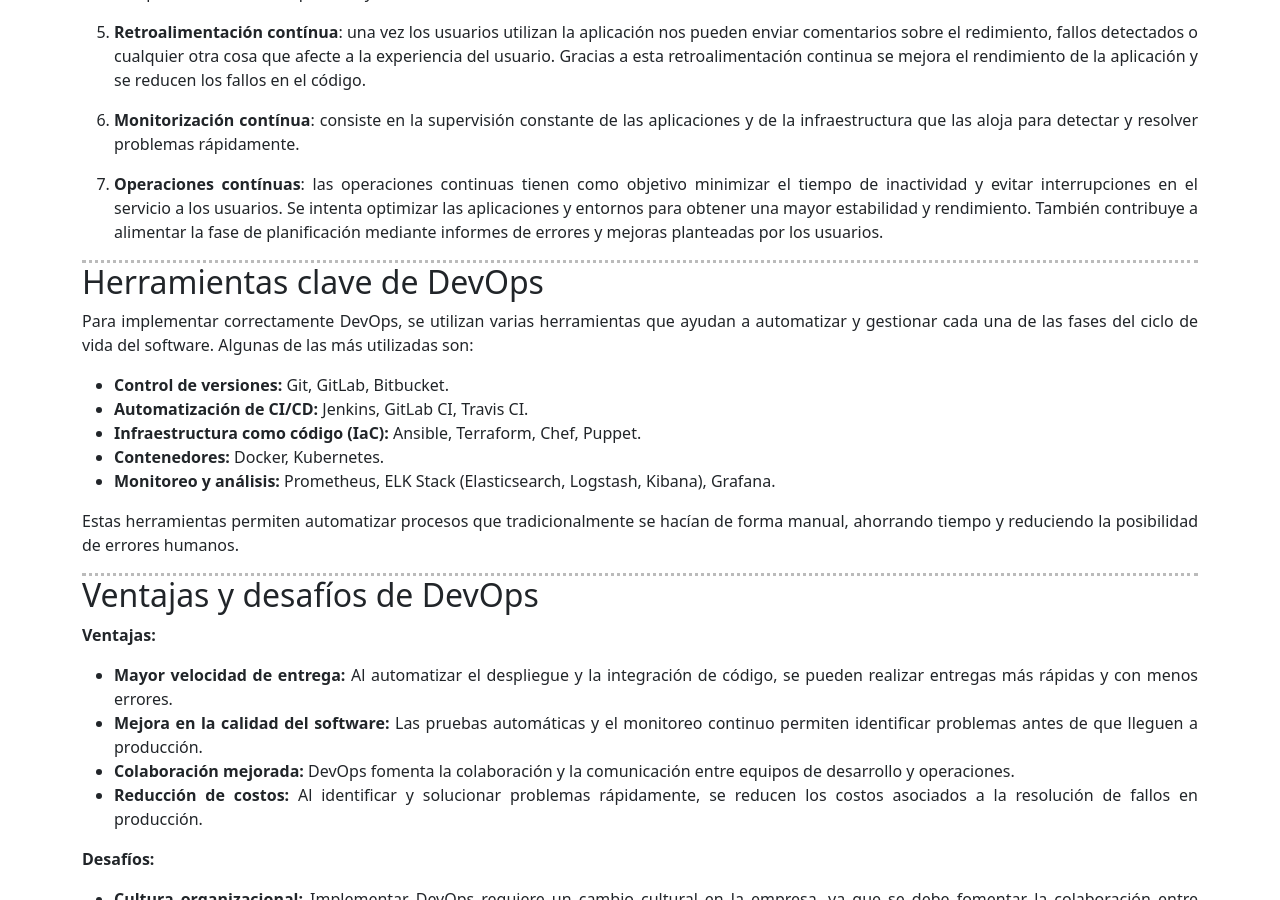
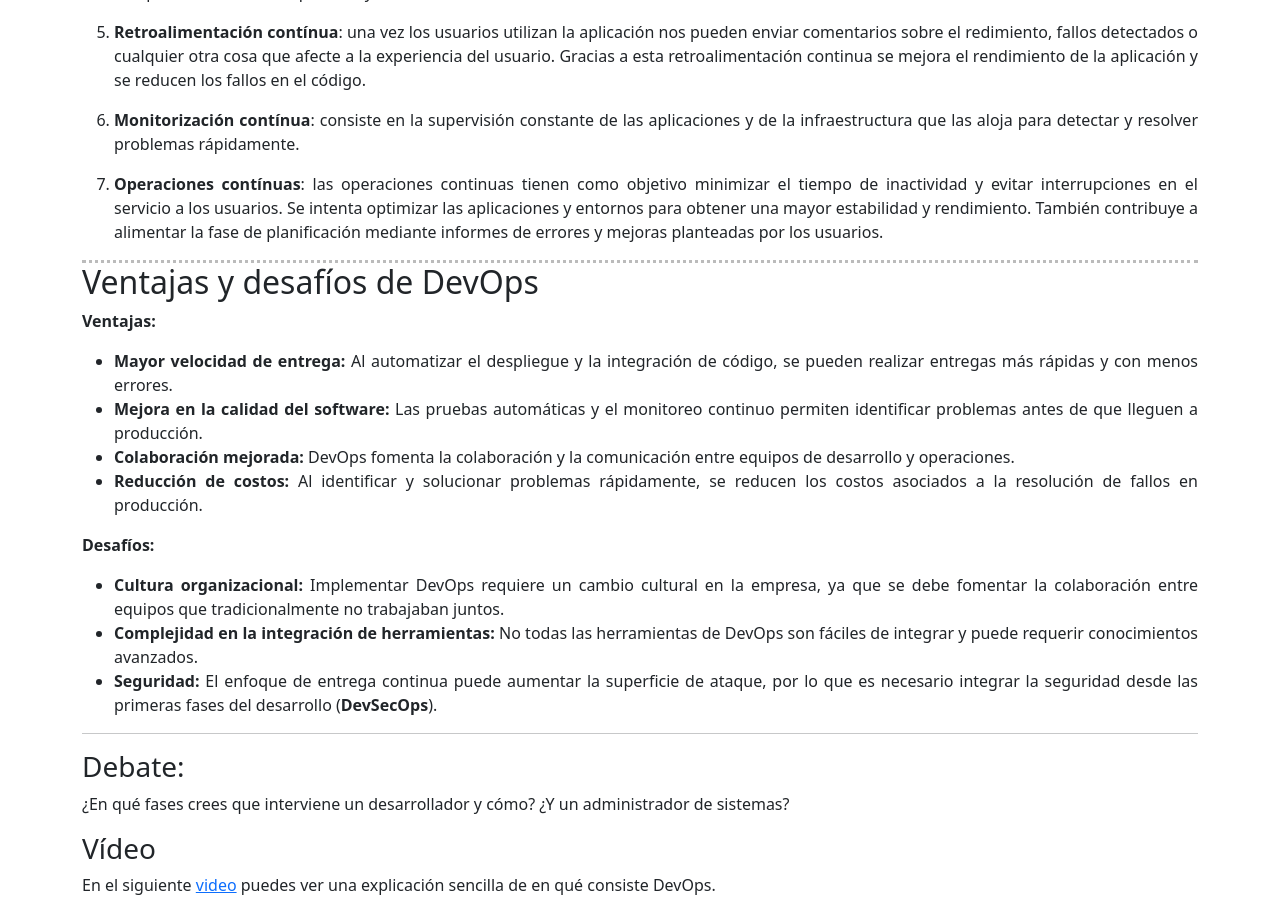
Before and after one commit to fperezIES/proyecto, a Jekyll site: the page built from UD1/devops.md, in a window 1280 px wide and 900 px high, scrolled down 2054 px. Built offline with Jekyll 4.4.1, drawn with Linux system fonts in a browser that asks for light colours; our own code applies the rules of GitHub Pages for plain Markdown files.

Commit message:
Eliminación duplicidad herramientas DevOps.

```diff
--- a/UD1/devops.md
+++ b/UD1/devops.md
@@ -56,20 +56,6 @@
 
 7. **Operaciones contínuas**: las operaciones continuas tienen como objetivo minimizar el tiempo de inactividad y evitar interrupciones en el servicio a los usuarios. Se intenta optimizar las aplicaciones y entornos para obtener una mayor estabilidad y rendimiento. También contribuye a alimentar la fase de planificación mediante informes de errores y mejoras planteadas por los usuarios.
 
-
-## Herramientas clave de DevOps
-
-Para implementar correctamente DevOps, se utilizan varias herramientas que ayudan a automatizar y gestionar cada una de las fases del ciclo de vida del software. Algunas de las más utilizadas son:
-
-- **Control de versiones:** Git, GitLab, Bitbucket.
-- **Automatización de CI/CD:** Jenkins, GitLab CI, Travis CI.
-- **Infraestructura como código (IaC):** Ansible, Terraform, Chef, Puppet.
-- **Contenedores:** Docker, Kubernetes.
-- **Monitoreo y análisis:** Prometheus, ELK Stack (Elasticsearch, Logstash, Kibana), Grafana.
-
-Estas herramientas permiten automatizar procesos que tradicionalmente se hacían de forma manual, ahorrando tiempo y reduciendo la posibilidad de errores humanos.
-
-
 ## Ventajas y desafíos de DevOps
 
 **Ventajas:**
```
Also changed, not shown: UD1/slides/devops.slides.md (+15 -16 lines).
